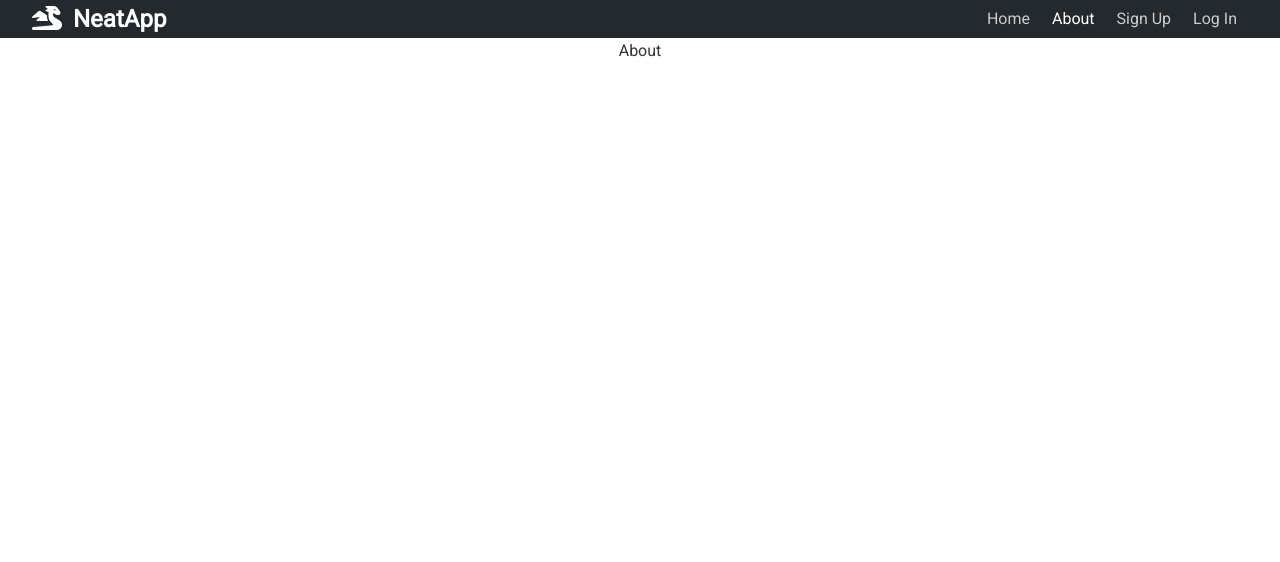
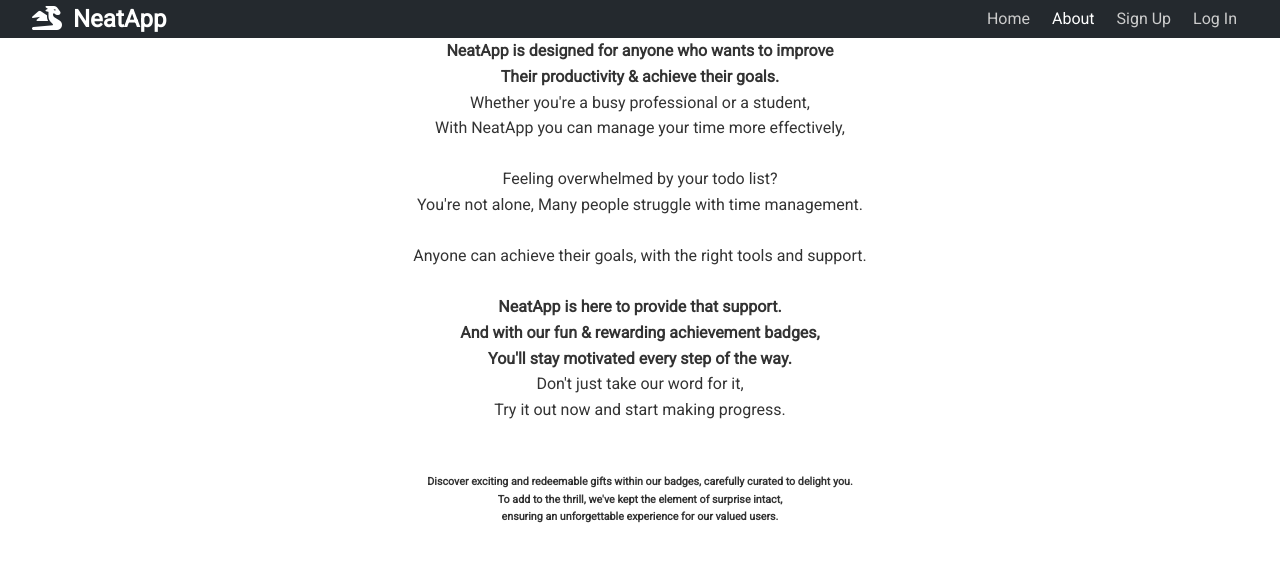
Before and after one commit to Nita1001/neatApp, a React (Create React App) app: page /about in a window 1280 px wide. Shown: the top 562 px of the page. Built offline with nearby package versions, Linux system fonts and the light colour scheme.

Commit message:
aboutPage

```diff
--- a/src/pages/About.js
+++ b/src/pages/About.js
@@ -8,7 +8,24 @@
             <Helmet>
                 <title>NeatApp | About</title>
             </Helmet>
-            <div>About</div>
+            <div className='introAbout'>
+                <strong>NeatApp is designed for anyone who wants to improve <br /> Their productivity &amp; achieve their goals.</strong>
+                <br />
+                Whether you're a busy professional or a student,<br />
+                With NeatApp you can manage your time more effectively,<br />
+                <br />
+                Feeling overwhelmed by your todo list?<br />
+                You're not alone, Many people struggle with time management.<br />
+                <br />
+                Anyone can achieve their goals, with the right tools and support.<br />
+                <br />
+                <strong>NeatApp is here to provide that support.</strong><br />
+                <strong>And with our fun &amp; rewarding achievement badges,<br />
+                    You'll stay motivated every step of the way.</strong> <br />
+                Don't just take our word for it,<br />
+                <p><span>Try it out now and start making progress.</span></p><br /><br />
+                <h6>Discover exciting and redeemable gifts within our badges, carefully curated to delight you.<br /> To add to the thrill, we've kept the element of surprise intact,<br /> ensuring an unforgettable experience for our valued users.</h6>
+            </div>
         </>
     )
 }
```
